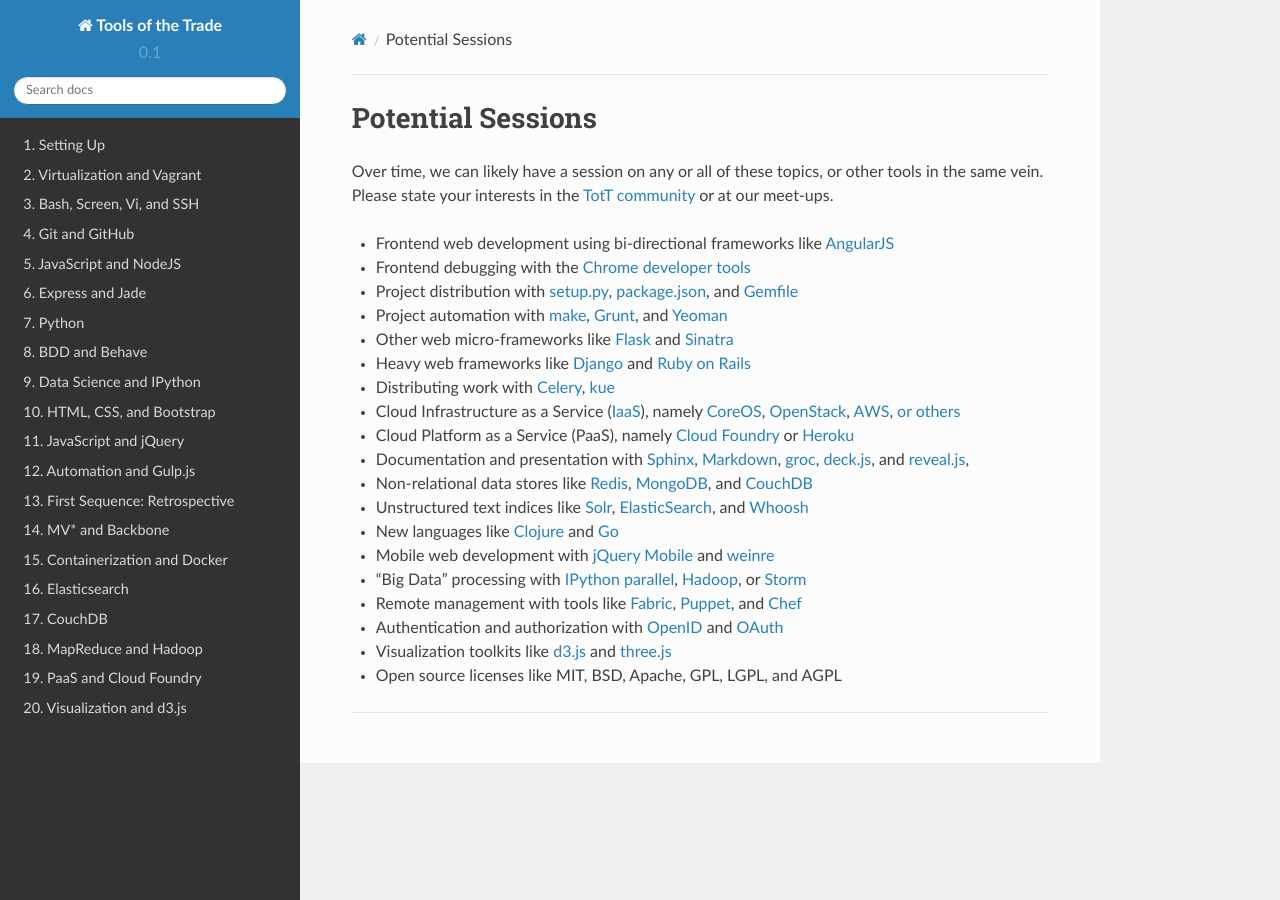
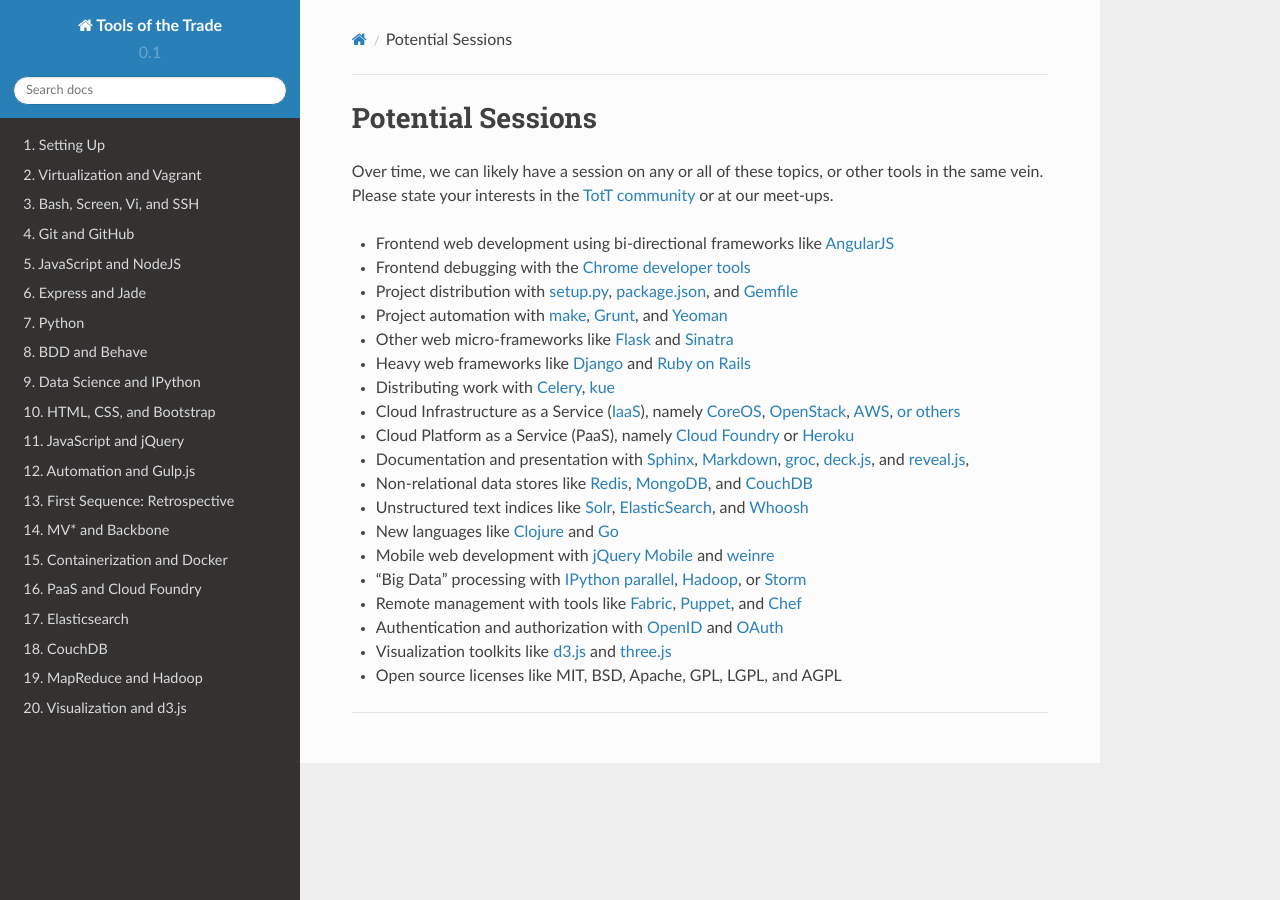
Before and after one commit to parente/tott, a Sphinx documentation site: the page built from doc/other.rst, in a window 1280 px wide. Built offline with Sphinx 7.4.7 and the Read the Docs theme 2.0.0, drawn with Linux system fonts in a browser that asks for light colours.

Commit message:
Reorder to do cloud topics first

```diff
--- a/doc/index.rst
+++ b/doc/index.rst
@@ -49,10 +49,10 @@
    sessions/end1
    sessions/backbone
    sessions/docker
+   sessions/cf
    sessions/elasticsearch
    sessions/couchdb
    sessions/hadoop
-   sessions/cf
    sessions/d3
 
 When
```
